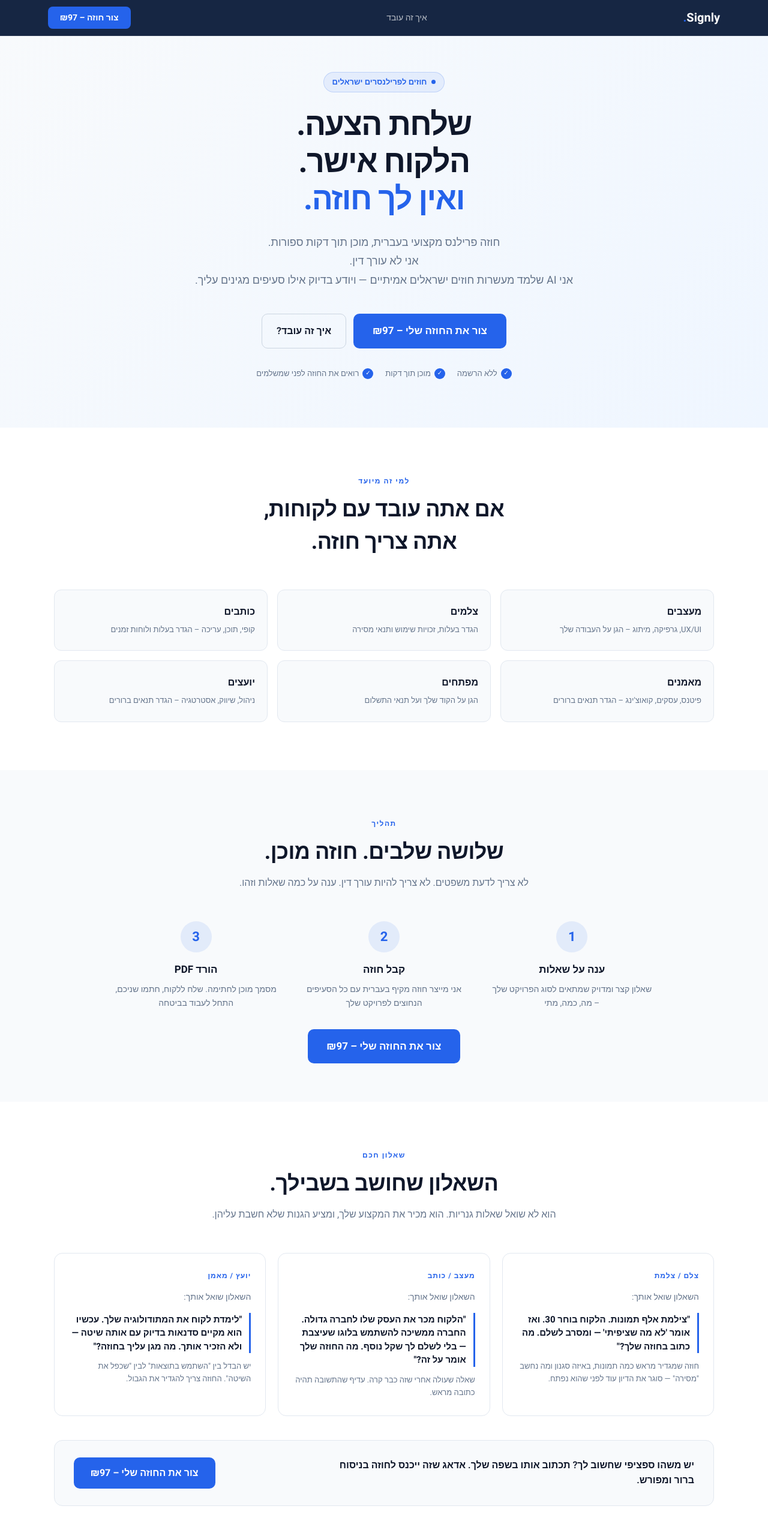
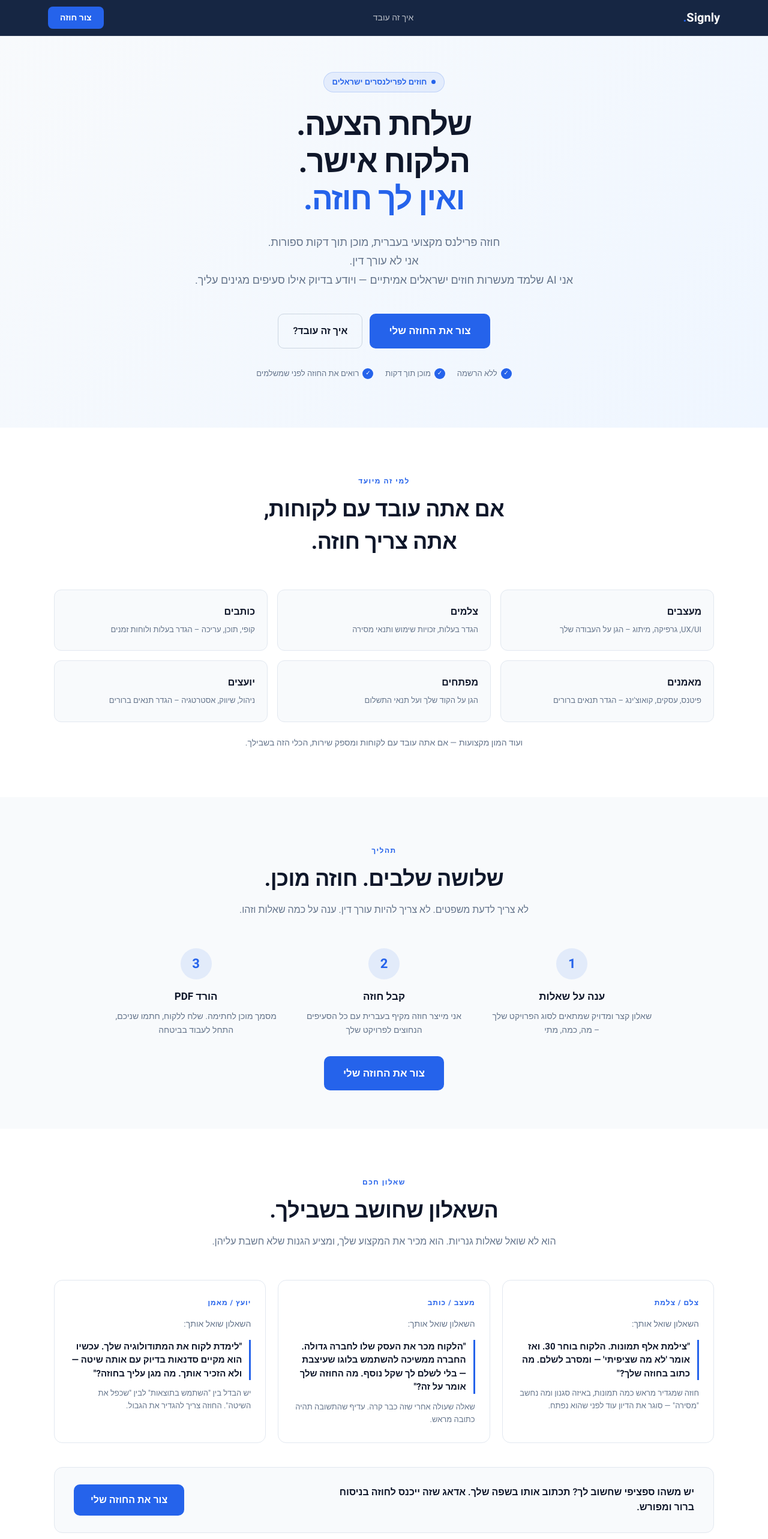
Before and after one commit to linoyayns/signly, a Next.js app: page / in a window 1280 px wide. Shown: the top 2566 px of the page at 60% size. Built offline with nearby package versions, Linux system fonts and the light colour scheme.

Commit message:
homepage: tone down price, rewrite AI/features copy, add more professions note

```diff
--- a/app/page.tsx
+++ b/app/page.tsx
@@ -17,7 +17,7 @@ export default function HomePage() {
             href="/create"
             style={{ fontSize: 14, fontWeight: 700, padding: "8px 20px", borderRadius: 8, background: "#2563EB", color: "white", textDecoration: "none" }}
           >
-            צור חוזה – ₪97
+            צור חוזה
           </Link>
         </div>
       </nav>
@@ -44,7 +44,7 @@ export default function HomePage() {
               href="/create"
               style={{ padding: "16px 32px", fontSize: 17, fontWeight: 700, background: "#2563EB", color: "white", borderRadius: 10, textDecoration: "none" }}
             >
-              צור את החוזה שלי – ₪97
+              צור את החוזה שלי
             </Link>
             <Link
               href="#how"
@@ -88,6 +88,9 @@ export default function HomePage() {
               </div>
             ))}
           </div>
+          <p style={{ textAlign: "center", marginTop: 24, fontSize: 14, color: "#64748B" }}>
+            ועוד המון מקצועות — אם אתה עובד עם לקוחות ומספק שירות, הכלי הזה בשבילך.
+          </p>
         </div>
       </section>
 
@@ -116,7 +119,7 @@ export default function HomePage() {
           </div>
           <div style={{ textAlign: "center", marginTop: 48 }}>
             <Link href="/create" style={{ padding: "16px 32px", fontSize: 17, fontWeight: 700, background: "#2563EB", color: "white", borderRadius: 10, textDecoration: "none" }}>
-              צור את החוזה שלי – ₪97
+              צור את החוזה שלי
             </Link>
           </div>
         </div>
@@ -161,7 +164,7 @@ export default function HomePage() {
               יש משהו ספציפי שחשוב לך? תכתוב אותו בשפה שלך. אדאג שזה ייכנס לחוזה בניסוח ברור ומפורש.
             </p>
             <Link href="/create" style={{ padding: "14px 28px", fontSize: 16, fontWeight: 700, background: "#2563EB", color: "white", borderRadius: 10, textDecoration: "none", whiteSpace: "nowrap", flexShrink: 0 }}>
-              צור את החוזה שלי – ₪97
+              צור את החוזה שלי
             </Link>
           </div>
         </div>
@@ -257,11 +260,11 @@ export default function HomePage() {
         <div style={{ maxWidth: 900, margin: "0 auto" }}>
           <div style={{ background: "linear-gradient(135deg, rgba(37,99,235,0.06) 0%, rgba(124,58,237,0.08) 100%)", border: "1px solid rgba(37,99,235,0.15)", borderRadius: 20, padding: "48px 56px", textAlign: "center", marginBottom: 44 }}>
             <h3 style={{ fontSize: 26, fontWeight: 900, color: "#0F172A", marginBottom: 14 }}>
-              AI שלמד מהשטח — לא מספרי חוק.
+              למדנו ממי שעושה את זה הכי טוב.
             </h3>
             <p style={{ fontSize: 16, color: "#64748B", lineHeight: 1.75, maxWidth: 660, margin: "0 auto 32px" }}>
-              עברתי על עשרות חוזים ישראלים אמיתיים שנכתבו על ידי עורכי דין — למדתי איך מנסחים סעיפי הגנה, אילו תנאים מופיעים בכל חוזה מוצלח, ואיך מגדירים גבולות בצורה ברורה.<br /><br />
-              התוצאה: חוזה שנשמע כמו שעורך דין כתב — כי למדתי ממה שעורכי דין כתבו.
+              עברנו על עשרות חוזים ישראלים אמיתיים שנכתבו על ידי עורכי דין מנוסים — כדי להבין מה הם שמים בפועל כשמגנים על פרילנסר. אילו סעיפים תמיד נכנסים, אילו ניסוחים עומדים בלחץ, ואיך גבולות נקבעים בצורה ברורה ואכיפה.<br /><br />
+              התוצאה: חוזה שנכתב לפי אותם כללים שמקצוענים עובדים איתם — מותאם לפרויקט שלך, בעברית אמיתית.
             </p>
             <div style={{ display: "flex", justifyContent: "center", gap: 56, flexWrap: "wrap" }}>
               {[
@@ -276,11 +279,10 @@ export default function HomePage() {
               ))}
             </div>
           </div>
-          <div style={{ display: "grid", gridTemplateColumns: "repeat(2, 1fr)", gap: 16 }}>
+          <div style={{ display: "grid", gridTemplateColumns: "repeat(3, 1fr)", gap: 16 }}>
             {[
               { title: "מותאם לחוק הישראלי", desc: "כל סעיף תואם את חוק החוזים, חוק זכויות יוצרים וחוק הגנת הפרטיות הישראלי." },
-              { title: "Freelancer-First", desc: "כל ברירת מחדל בחוזה לטובתך — לא לטובת הלקוח שלך." },
-              { title: "ללא המצאות", desc: "כל מה שנכתב בחוזה = בדיוק מה שהזנת בשאלון. אין מספרים שהמצאנו." },
+              { title: "בצד שלך, תמיד", desc: "דאגנו לכל הסעיפים שמגנים עליך ועל הזכויות שלך — כולל כאלה שאולי לא ידעת שצריך לבקש." },
               { title: "שדה פתוח לבקשות", desc: "יש סעיף מיוחד שחשוב לך? כתוב בשפה שלך — נמיר לניסוח משפטי." },
             ].map(({ title, desc }) => (
               <div key={title} style={{ display: "flex", gap: 16, alignItems: "flex-start", padding: 24, background: "white", border: "1px solid #E2E8F0", borderRadius: 12 }}>
@@ -299,8 +301,8 @@ export default function HomePage() {
       <section id="pricing" style={{ padding: "80px 40px", background: "#F8FAFC" }}>
         <div style={{ maxWidth: 520, margin: "0 auto", textAlign: "center" }}>
           <div style={{ fontSize: 12, fontWeight: 800, color: "#2563EB", letterSpacing: 1.5, textTransform: "uppercase", marginBottom: 12 }}>תמחור</div>
-          <h2 style={{ fontSize: 36, fontWeight: 900, color: "#0F172A", letterSpacing: -0.5, marginBottom: 12 }}>מחיר אחד. ברור.</h2>
-          <p style={{ fontSize: 16, color: "#64748B", marginBottom: 40 }}>עו&quot;ד גובה 500-2,000₪ לחוזה. Signly: ₪97.</p>
+          <h2 style={{ fontSize: 36, fontWeight: 900, color: "#0F172A", letterSpacing: -0.5, marginBottom: 12 }}>מחיר אחד. ללא הפתעות.</h2>
+          <p style={{ fontSize: 16, color: "#64748B", marginBottom: 40 }}>אנחנו לוקחים ₪97. חד-פעמי, ללא מנוי, ללא תוספות נסתרות.</p>
           <div style={{ background: "white", border: "1.5px solid #E2E8F0", borderRadius: 20, padding: "40px 32px", boxShadow: "0 4px 16px rgba(0,0,0,0.06)" }}>
             <div style={{ fontSize: 13, color: "#64748B", marginBottom: 4 }}>חד-פעמי</div>
             <div style={{ fontSize: 72, fontWeight: 900, color: "#0F172A", letterSpacing: -2, lineHeight: 1, marginBottom: 4 }}><span style={{ fontSize: 32 }}>₪</span>97</div>
```
